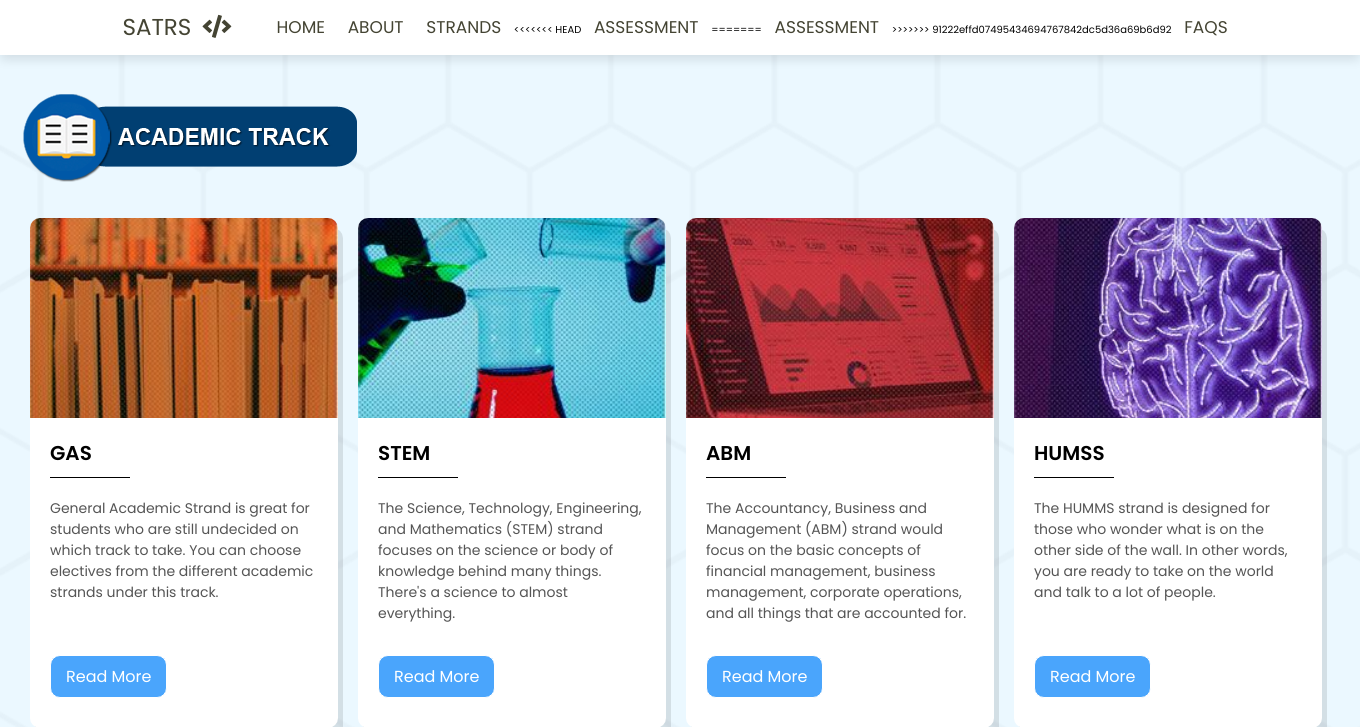
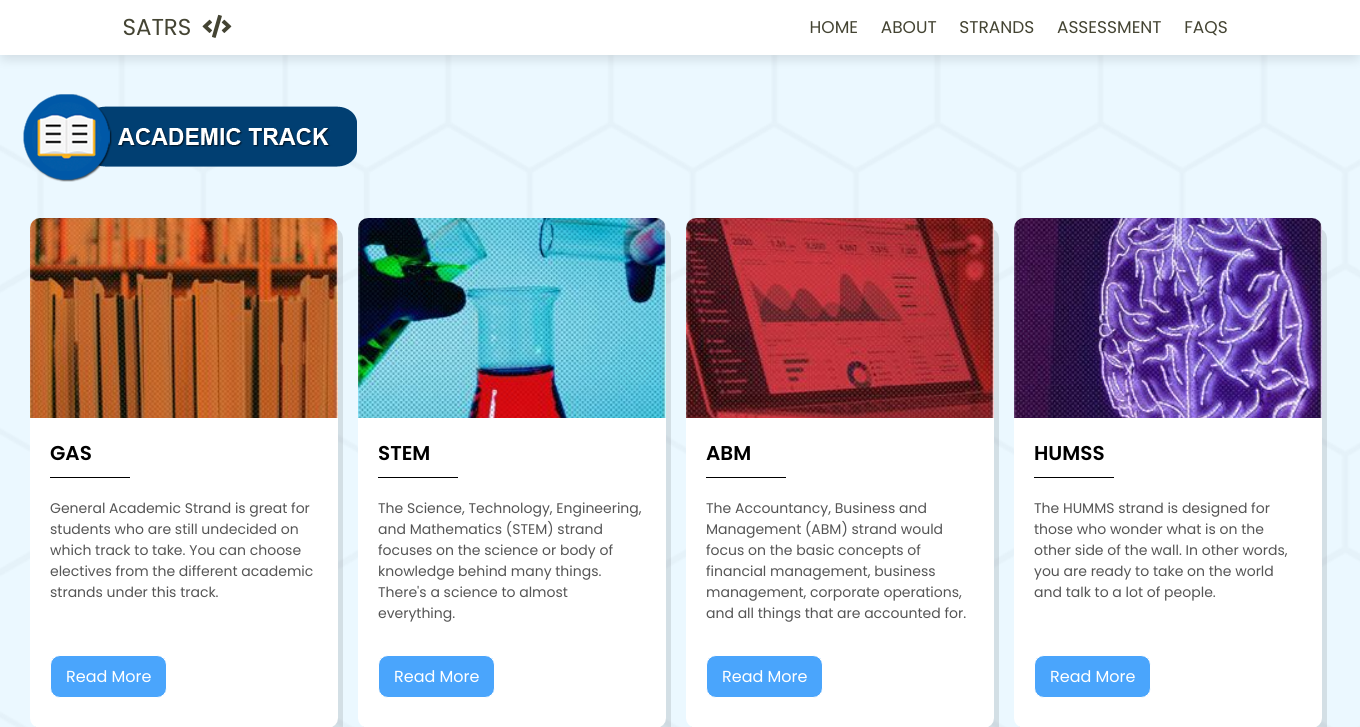
Before and after one commit to christine-lehmann/SHS-Academic-Track-Recommender-System, a PHP site: page /tracks.php in a window 1360 px wide. Shown: the top 727 px of the page. Run offline with PHP 8.4, Linux system fonts and the light colour scheme.

Commit message:
update tracks.php

```diff
--- a/tracks.php
+++ b/tracks.php
@@ -30,11 +30,7 @@
          <a href="home.php">HOME</a>
          <a href="about.php">ABOUT</a>
          <a href="tracks.php">STRANDS</a>
-<<<<<<< HEAD
-         <a href="test_form.php">ASSESSMENT</a>
-=======
          <a href="guide.php">ASSESSMENT</a>
->>>>>>> 91222effd07495434694767842dc5d36a69b6d92
          <a href="faqs.php">FAQS</a>
 
       </nav>
```
